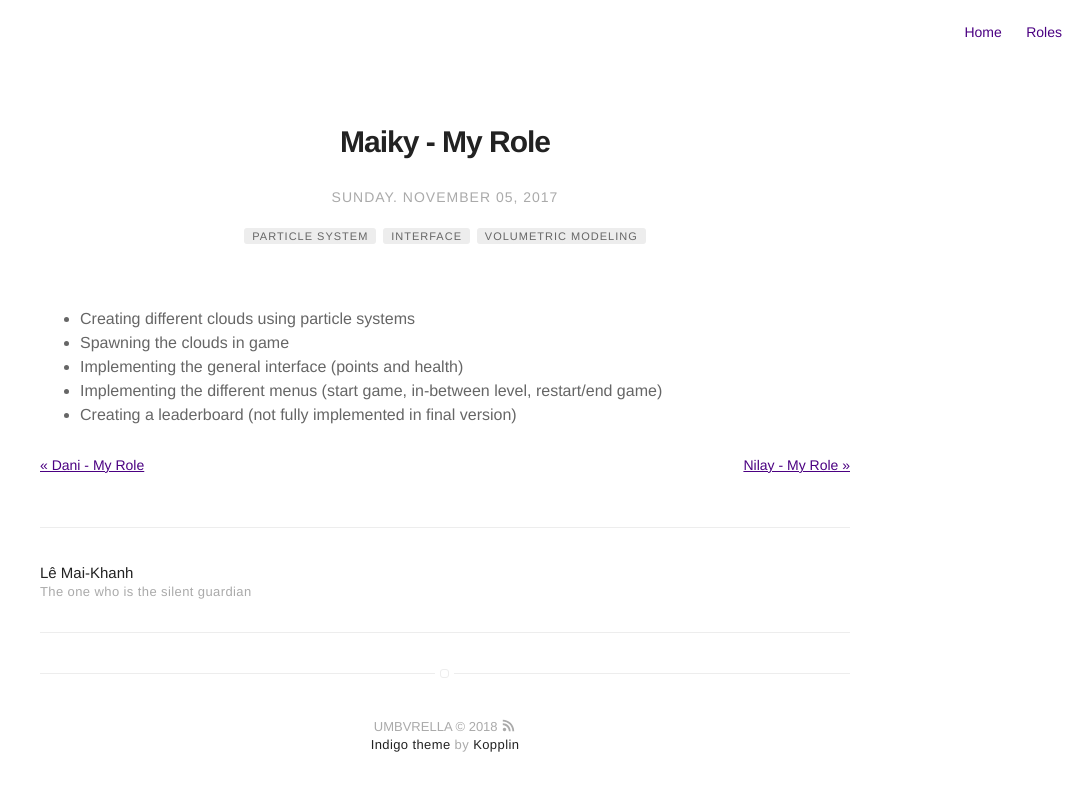
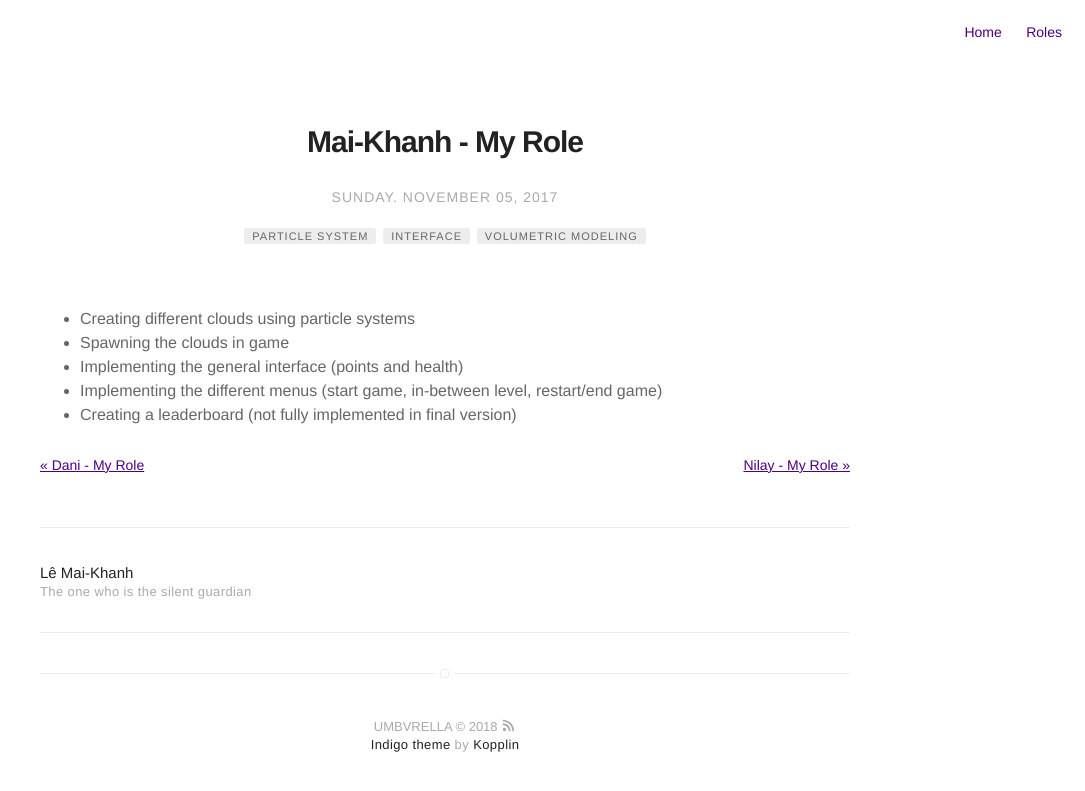
Before and after one commit to Umb-vr-ela/umbvrela.github.io, a Jekyll site: the page built from _posts/2017-11-05-maiky.markdown, in a window 1280 px wide. Shown: the top 791 px of the page, without its empty margins (195-1280 px from the left). Built offline with Jekyll 4.4.1, drawn with Linux system fonts in a browser that asks for light colours.

Commit message:
Correct spelling for Maiky

```diff
--- a/_posts/2017-11-05-maiky.markdown
+++ b/_posts/2017-11-05-maiky.markdown
@@ -1,5 +1,5 @@
 ---
-title: "Maiky - My Role"
+title: "Mai-Khanh - My Role"
 layout: post
 date: 2017-11-05 22:10
 tag:
```
